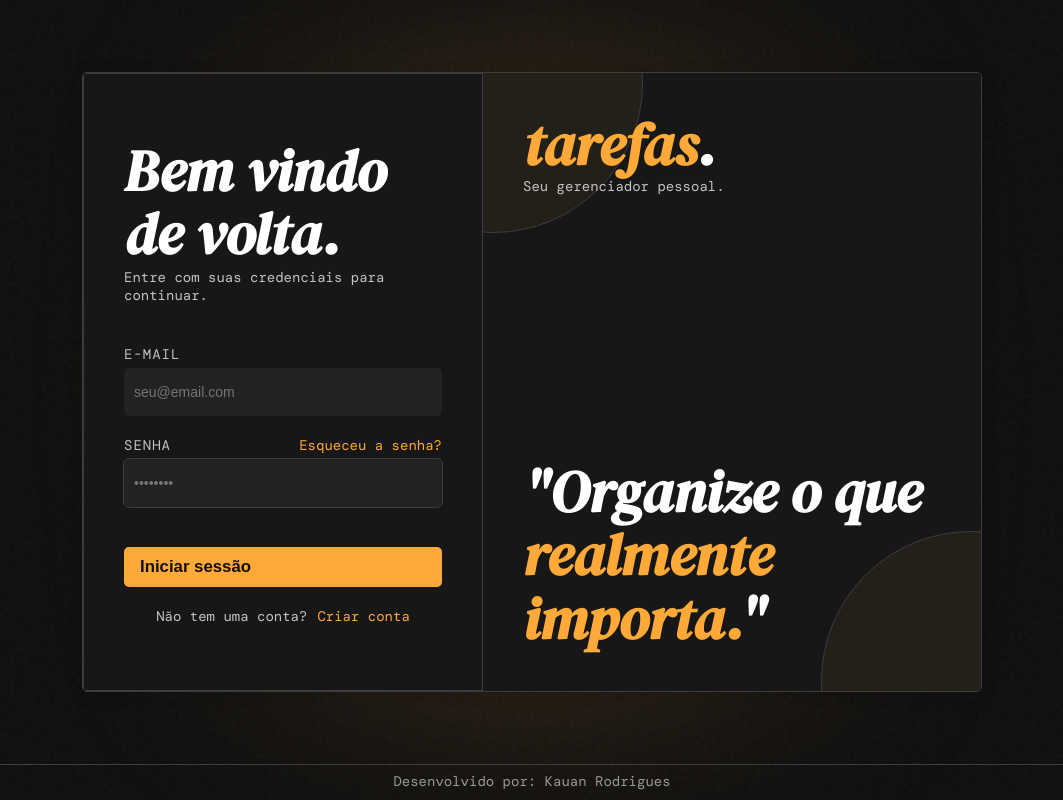
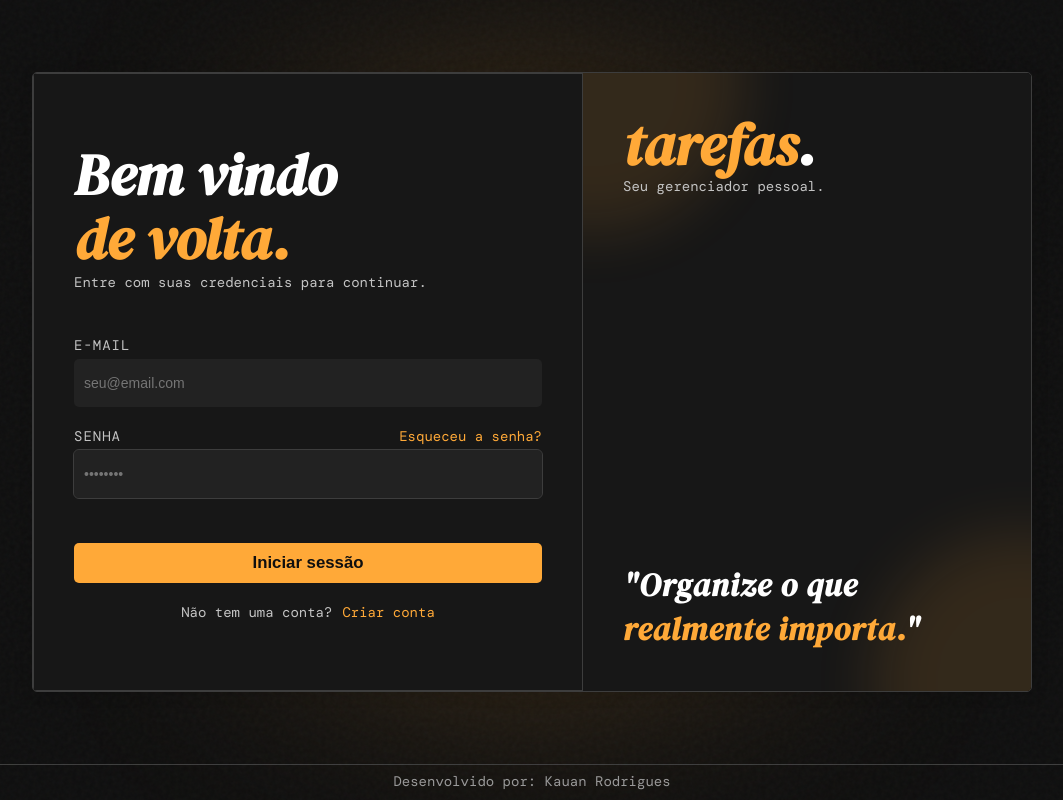
Before and after one commit to kauandevfr/tarefasfrontend, a React (Vite) app: page /login in a window 1280 px wide. Shown: the whole page, without its empty margins (108-1171 px from the left). Built offline with nearby package versions, Linux system fonts and the light colour scheme; a web font is replaced by a local one.

Commit message:
fix: minor adjustments to login and registration pages

```diff
--- a/src/pages/Login/index.jsx
+++ b/src/pages/Login/index.jsx
@@ -8,7 +8,7 @@ export default function Login() {
             <div className="wrapper">
                 <div className="panel-left p4">
                     <div className="form-header">
-                        <h1 className="title">Bem vindo<br />de volta.</h1>
+                        <h1 className="title">Bem vindo<br /><span className="text-yellow-800">de volta.</span></h1>
                         <h2 className="subtitle">Entre com suas credenciais para continuar.</h2>
                     </div>
                     <div className="vertical w100 g2">
@@ -36,8 +36,8 @@ export default function Login() {
                             />
                         </div>
                     </div>
-                    <div className="vertical g2">
-                        <button className="button w100"
+                    <div className="vertical g2 ai-center">
+                        <button className="button w100 jc-center"
                             type="submit"
                         >
                             Iniciar sessão
@@ -57,13 +57,13 @@ export default function Login() {
                     </div>
 
                     <div className="footer">
-                        <p className="title">
+                        <h3 className="text-3xl font-title">
                             "Organize o que<br />
                             <span className="text-yellow-800">
                                 realmente importa.
                             </span>
                             "
-                        </p>
+                        </h3>
                     </div>
                 </form>
             </div>
--- a/src/pages/Register/index.jsx
+++ b/src/pages/Register/index.jsx
@@ -105,8 +105,8 @@ export default function Register() {
                             />
                         </div>
                     </div>
-                    <div className="vertical g2">
-                        <button className="button w100"
+                    <div className="vertical g2 ai-center">
+                        <button className="button w100 jc-center"
                             type="submit"
                         >
                             Criar conta
--- a/src/pages/Register/styles.scss
+++ b/src/pages/Register/styles.scss
@@ -11,13 +11,13 @@
 
 .benefit-text strong {
     display: block;
-    font-size: 1.2rem;
+    font-size: 1.4rem;
     font-weight: 500;
     margin-bottom: 2px;
 }
 
 .benefit-text span {
-    font-size: 1.2rem;
+    font-size: 1.26rem;
     color: var(--gray-300);
 }
 
--- a/src/styles/elements.scss
+++ b/src/styles/elements.scss
@@ -42,11 +42,19 @@ main {
     display: flex;
     overflow: hidden;
 
+    height: 52vh;
     width: 100%;
-    max-width: 900px;
+    max-width: 1000px;
     min-height: 620px;
     box-shadow: var(--shadow-sm);
     border: 1px solid var(--gray-600);
+
+    .footer {
+        .font-title {
+            font-style: italic;
+            letter-spacing: 1px;
+        }
+    }
 }
 
 .panel-right {
@@ -63,8 +71,9 @@ main {
         border-radius: 50%;
 
         position: absolute;
-        border: 1px solid var(--gray-600);
-        background-color: rgba(var(--yellow-800), .05);
+        background-color: rgba(var(--yellow-800));
+        filter: blur(3rem);
+        opacity: .12;
     }
 
     &::before {
@@ -85,7 +94,7 @@ main {
 }
 
 .panel-left {
-    width: 400px;
+    width: 550px;
     background-color: var(--gray-800);
     border: 1px solid var(--gray-600);
 
```
